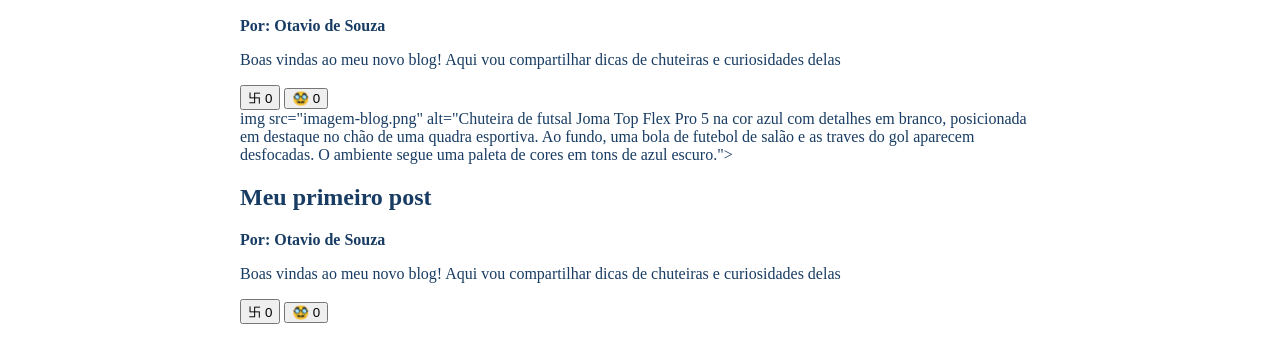
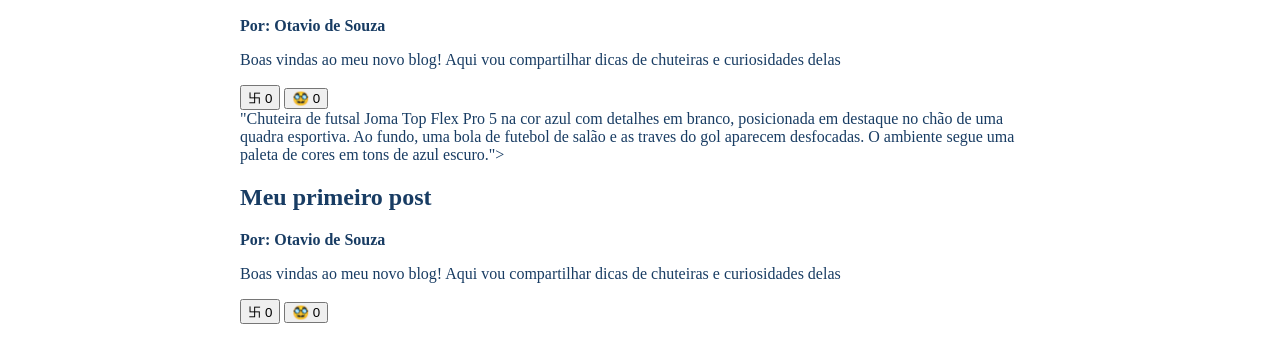
Before and after one commit to otaviosacheti-cloud/salvar, a plain HTML site: page index.html in a window 1280 px wide. Shown: the part 318-680 px from the top of the page. Drawn offline with Linux system fonts and the light colour scheme.

Commit message:
Update index.html

```diff
--- a/index.html
+++ b/index.html
@@ -50,13 +50,13 @@ height: 80px;
             </article>
 
             <article>
-                img src="imagem-blog.png" alt="Chuteira de futsal Joma Top Flex Pro 5 na cor azul com detalhes em branco, posicionada em destaque no chão de uma quadra esportiva. Ao fundo, uma bola de futebol de salão e as traves do gol aparecem desfocadas. O ambiente segue uma paleta de cores em tons de azul escuro.">
+            "Chuteira de futsal Joma Top Flex Pro 5 na cor azul com detalhes em branco, posicionada em destaque no chão de uma quadra esportiva. Ao fundo, uma bola de futebol de salão e as traves do gol aparecem desfocadas. O ambiente segue uma paleta de cores em tons de azul escuro.">
                 <div>
                      <h2>Meu primeiro post</h2>
                         <p class="artigo-autor">Por: Otavio de Souza</p>
                         <p>Boas vindas ao meu novo blog! Aqui vou compartilhar dicas de chuteiras e curiosidades delas</p>
                         <button>卐 <span>0</span></button>
-                        <button>🥸  <span>0</span></button>
+                        <button>🥸 <span>0</span></button>
                 </div>
 
             </article>
@@ -71,6 +71,7 @@ height: 80px;
             function botaoClicado(){
                 console.log("fui clicado");
                 let texto = botao.querySelector("span");
+                texto.textContent++;
             }
 
         })
```
